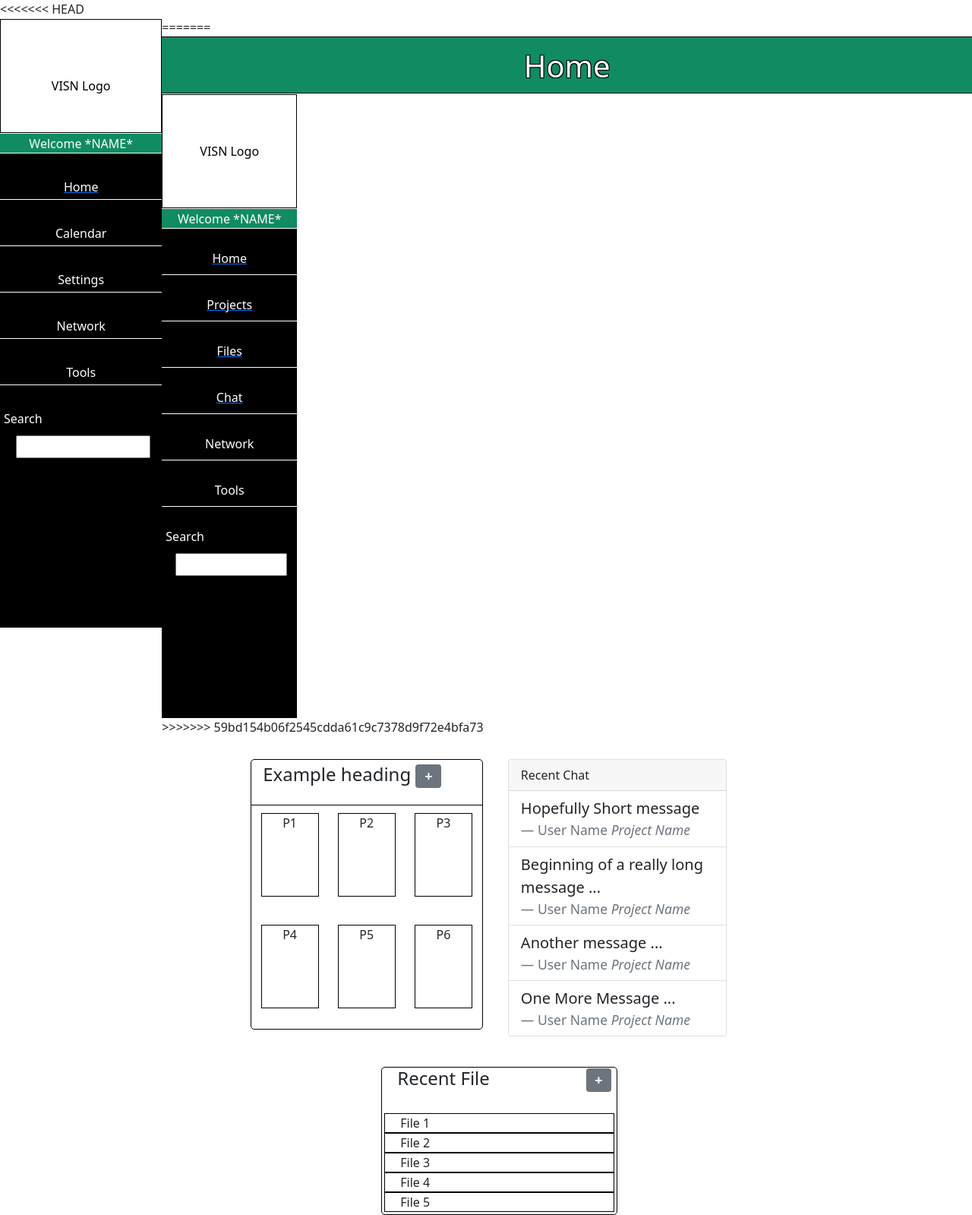
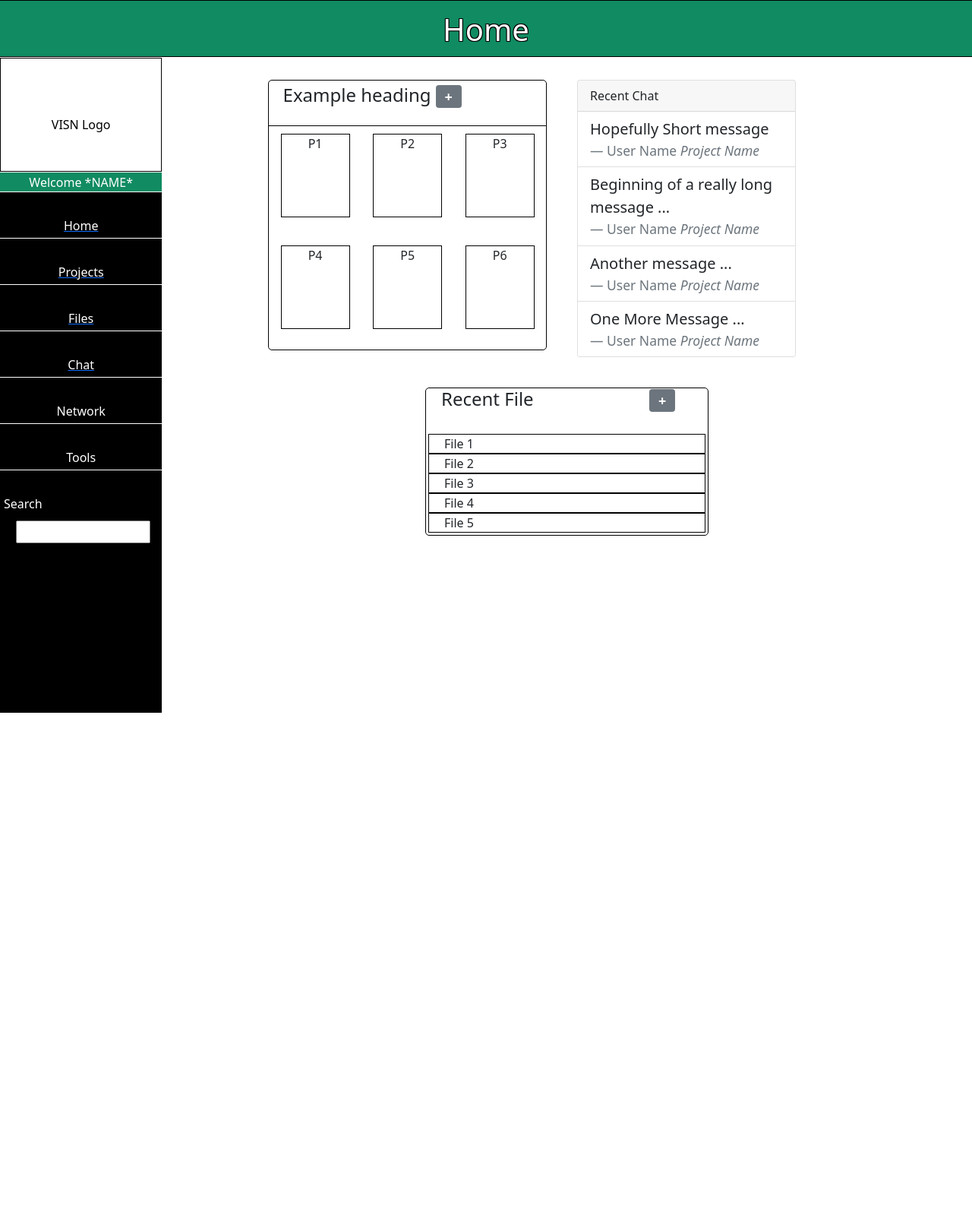
Before and after one commit to aVISN/CS425_F21, a Django app: page /home/ in a window 1280 px wide. Shown: the whole page at 76% size. After the commit the page ends 938 px from the top, so only its background shows below. Run offline with Django 3.2, Linux system fonts and the light colour scheme.

Commit message:
Fixed merge error with dashboard.html

```diff
--- a/srv/apps/visn/pages/templates/dashboard.html
+++ b/srv/apps/visn/pages/templates/dashboard.html
@@ -1,37 +1,7 @@
 {% extends 'base.html' %}
-{% load static %}
-
 {% block content %}
-
-<<<<<<< HEAD
-<!DOCTYPE html>
-<html lang="en">
-<head>
-    <meta charset="UTF-8">
-    <meta http-equiv="X-UA-Compatible" content="IE=edge">
-    <meta name="viewport" content="width=device-width, initial-scale=1.0">
-    <title>Document</title>
-<!-- Bootstrap CSS -->
-<link href="https://cdn.jsdelivr.net/npm/bootstrap@5.0.2/dist/css/bootstrap.min.css" rel="stylesheet" integrity="sha384-EVSTQN3/azprG1Anm3QDgpJLIm9Nao0Yz1ztcQTwFspd3yD65VohhpuuCOmLASjC" crossorigin="anonymous">
-<link href="{% static 'pages/home-style.css' %}" rel="stylesheet"/>
-</head>
-<body>
-    <div id="main-content" class="row gx-0">
-        <div id="icons" class="col-md-2">
-            <div id="logo" class="icons row align-item-center gx-0">VISN Logo</div>
-            <div id="U-name" class="icons row gx-0">Welcome *NAME*</div>
-            <a href="{% url 'dashboard' %}"><div class="icons row gx-0">Home</div></a>
-            <div class="icons row gx-0">Calendar</div>
-            <div class="icons row gx-0">Settings</div>
-            <div class="icons row gx-0">Network</div>
-            <div class="icons row gx-0">Tools</div>
-            <div id="search" class="icons row gx-0">Search <input></input></div>
-        </div>
-        <div id="recent-views" class="col-md-10">
-=======
 {% include 'header.html' %}
 {% include 'sidebar.html' %}
->>>>>>> 59bd154b06f2545cdda61c9c7378d9f72e4bfa73
 
          <div id="recent-views" class="col-md-10">
             <div id="top-views" class="row gx-0">
```
